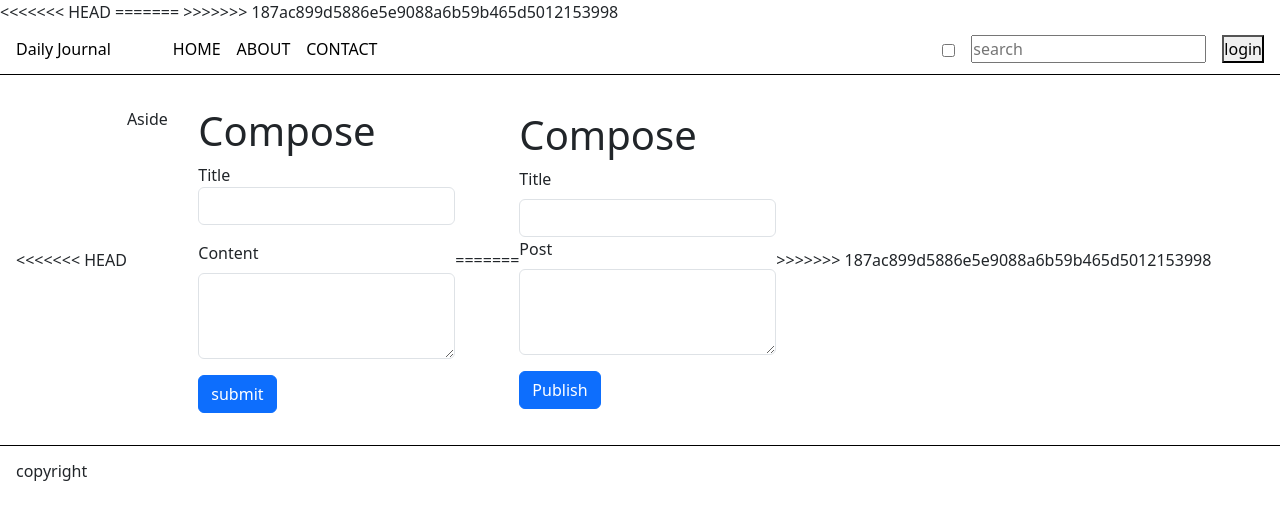
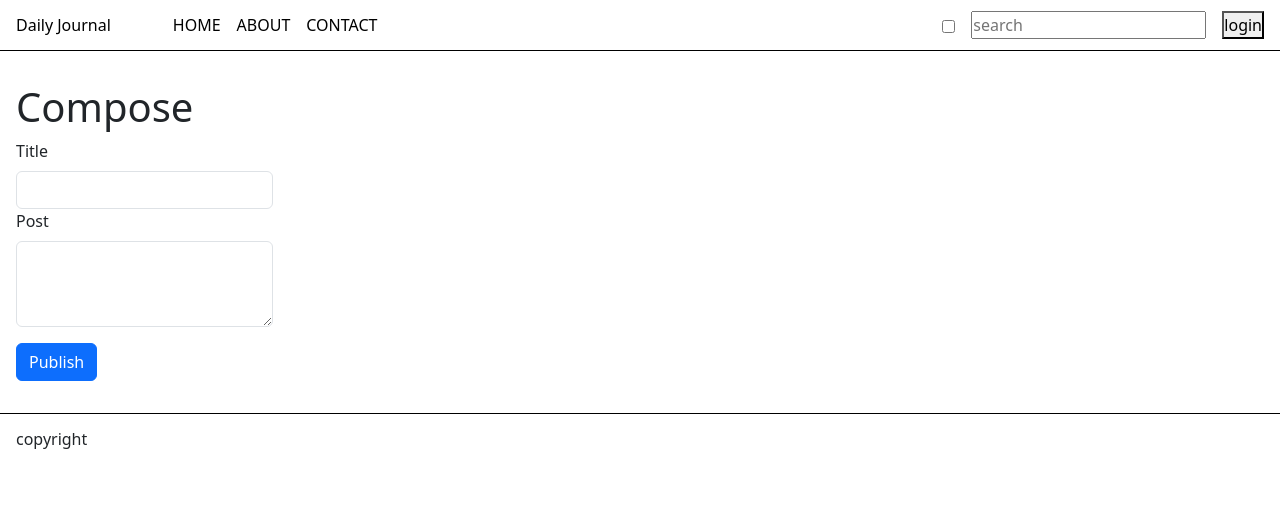
Before and after one commit to reyesprince31/Capstone-Project-BlogSite, a Node project: template views/compose.ejs in a window 1280 px wide. Shown: the top 520 px of the page. Run offline with Node 20 templates, Linux system fonts and the light colour scheme; the template is opened without the code that fills it, so the values that code supplies are empty.

Commit message:
updated main ready for applying noSQL

```diff
--- a/app.js
+++ b/app.js
@@ -1,15 +1,16 @@
 import express from "express";
-<<<<<<< HEAD
-import { getCompose, POSTS } from "./compose.js";
-=======
 import _ from "lodash";
->>>>>>> 187ac899d5886e5e9088a6b59b465d5012153998
 
 const app = express();
 const port = process.env.PORT || 3000;
 
-<<<<<<< HEAD
-const homeStartingContent =
+app.use(express.static("public"));
+app.use(express.urlencoded({ extended: true }));
+app.set("view engine", "ejs");
+
+let posts = [];
+
+const homeContent =
   "Lorem ipsum dolor sit amet consectetur adipisicing elit. Exercitationem dolorem cupiditate tempora asperiores neque laboriosam! Dolores obcaecati illo illum delectus atque vero assumenda dicta odio ut ad autem, ducimus, suscipit itaque. Ut laboriosam hic vitae ea illum quis tempora quam deserunt unde odio nisi, illo at, a doloribus similique quo, veniam repudiandae distinctio? Laborum unde perspiciatis nostrum cumque recusandae cupiditate officiis omnis tenetur! Hic labore aut ipsam laboriosam architecto deserunt eos reprehenderit velit mollitia saepe cupiditate doloribus illo porro sint, assumenda aliquam. Aut ducimus nemo natus enim, id quae aliquid laboriosam. Molestias voluptatem eaque quas aut nihil praesentium rem, voluptates aliquid quos animi non id corrupti eligendi perferendis quisquam optio suscipit reiciendis asperiores ex velit sunt eius et a. Perferendis, suscipit? Impedit illo tempore eum rerum! Repellendus ipsam vero voluptatum totam cupiditate dolorem pariatur iste iusto fuga id odio ex sed, odit in. Voluptas cumque possimus odio dolorum, in eum eveniet eius et non nobis quia porro rem vero fuga distinctio fugit quos, quasi ipsa quidem. Est quidem ea, deserunt neque omnis accusantium similique ut nesciunt ipsum nam aspernatur praesentium! Ipsum autem quisquam unde. Vitae, quia. Aperiam dolor autem accusantium porro reiciendis delectus sint, eius sunt? Ullam sint repellendus non?";
 
 const aboutContent =
@@ -18,70 +19,8 @@ const aboutContent =
 const contactContent =
   "Lorem ipsum dolor sit amet consectetur adipisicing elit. Exercitationem dolorem cupiditate tempora asperiores neque laboriosam! Dolores obcaecati illo illum delectus atque vero assumenda dicta odio ut ad autem, ducimus, suscipit itaque. Ut laboriosam hic vitae ea illum quis tempora quam deserunt unde odio nisi, illo at, a doloribus similique quo, veniam repudiandae distinctio? Laborum unde perspiciatis nostrum cumque recusandae cupiditate officiis omnis tenetur! Hic labore aut ipsam laboriosam architecto deserunt eos reprehenderit velit mollitia saepe cupiditate doloribus illo porro sint, assumenda aliquam. Aut ducimus nemo natus enim, id quae aliquid laboriosam. Molestias voluptatem eaque quas aut nihil praesentium rem, voluptates aliquid quos animi non id corrupti eligendi perferendis quisquam optio suscipit reiciendis asperiores ex velit sunt eius et a. Perferendis, suscipit? Impedit illo tempore eum rerum! Repellendus ipsam vero voluptatum totam cupiditate dolorem pariatur iste iusto fuga id odio ex sed, odit in. Voluptas cumque possimus odio dolorum, in eum eveniet eius et non nobis quia porro rem vero fuga distinctio fugit quos, quasi ipsa quidem. Est quidem ea, deserunt neque omnis accusantium similique ut nesciunt ipsum nam aspernatur praesentium! Ipsum autem quisquam unde. Vitae, quia. Aperiam dolor autem accusantium porro reiciendis delectus sint, eius sunt? Ullam sint repellendus non?";
 
-app.use(express.urlencoded({ extended: true }));
-app.use(express.static("public"));
-=======
-app.use(express.static("public"));
-app.use(express.urlencoded({ extended: true }));
->>>>>>> 187ac899d5886e5e9088a6b59b465d5012153998
-app.set("view engine", "ejs");
-
-let posts = [{
-  title: "Home",
-  content: "Lorem ipsum dolor sit amet consectetur adipisicing elit. Exercitationem dolorem cupiditate tempora asperiores neque laboriosam! Dolores obcaecati illo illum delectus atque vero assumenda dicta odio ut ad autem, ducimus, suscipit itaque. Ut laboriosam hic vitae ea illum quis tempora quam deserunt unde odio nisi, illo at, a doloribus similique quo, veniam repudiandae distinctio? Laborum unde perspiciatis nostrum cumque recusandae cupiditate officiis omnis tenetur! Hic labore aut ipsam laboriosam architecto deserunt eos reprehenderit velit mollitia saepe cupiditate doloribus illo porro sint, assumenda aliquam. Aut ducimus nemo natus enim, id quae aliquid laboriosam. Molestias voluptatem eaque quas aut nihil praesentium rem, voluptates aliquid quos animi non id corrupti eligendi perferendis quisquam optio suscipit reiciendis asperiores ex velit sunt eius et a. Perferendis, suscipit? Impedit illo tempore eum rerum! Repellendus ipsam vero voluptatum totam cupiditate dolorem pariatur iste iusto fuga id odio ex sed, odit in. Voluptas cumque possimus odio dolorum, in eum eveniet eius et non nobis quia porro rem vero fuga distinctio fugit quos, quasi ipsa quidem. Est quidem ea, deserunt neque omnis accusantium similique ut nesciunt ipsum nam aspernatur praesentium! Ipsum autem quisquam unde. Vitae, quia. Aperiam dolor autem accusantium porro reiciendis delectus sint, eius sunt? Ullam sint repellendus non?"
-}];
-
-const aboutContent =
-  "Lorem ipsum dolor sit amet consectetur adipisicing elit. Exercitationem dolorem cupiditate tempora asperiores neque laboriosam! Dolores obcaecati illo illum delectus atque vero assumenda dicta odio ut ad autem, ducimus, suscipit itaque. Ut laboriosam hic vitae ea illum quis tempora quam deserunt unde odio nisi, illo at, a doloribus similique quo, veniam repudiandae distinctio? Laborum unde perspiciatis nostrum cumque recusandae cupiditate officiis omnis tenetur! Hic labore aut ipsam laboriosam architecto deserunt eos reprehenderit velit mollitia saepe cupiditate doloribus illo porro sint, assumenda aliquam. Aut ducimus nemo natus enim, id quae aliquid laboriosam. Molestias voluptatem eaque quas aut nihil praesentium rem, voluptates aliquid quos animi non id corrupti eligendi perferendis quisquam optio suscipit reiciendis asperiores ex velit sunt eius et a. Perferendis, suscipit? Impedit illo tempore eum rerum! Repellendus ipsam vero voluptatum totam cupiditate dolorem pariatur iste iusto fuga id odio ex sed, odit in. Voluptas cumque possimus odio dolorum, in eum eveniet eius et non nobis quia porro rem vero fuga distinctio fugit quos, quasi ipsa quidem. Est quidem ea, deserunt neque omnis accusantium similique ut nesciunt ipsum nam aspernatur praesentium! Ipsum autem quisquam unde. Vitae, quia. Aperiam dolor autem accusantium porro reiciendis delectus sint, eius sunt? Ullam sint repellendus non?";
-
-const contactContent =
-  "Lorem ipsum dolor sit amet consectetur adipisicing elit. Exercitationem dolorem cupiditate tempora asperiores neque laboriosam! Dolores obcaecati illo illum delectus atque vero assumenda dicta odio ut ad autem, ducimus, suscipit itaque. Ut laboriosam hic vitae ea illum quis tempora quam deserunt unde odio nisi, illo at, a doloribus similique quo, veniam repudiandae distinctio? Laborum unde perspiciatis nostrum cumque recusandae cupiditate officiis omnis tenetur! Hic labore aut ipsam laboriosam architecto deserunt eos reprehenderit velit mollitia saepe cupiditate doloribus illo porro sint, assumenda aliquam. Aut ducimus nemo natus enim, id quae aliquid laboriosam. Molestias voluptatem eaque quas aut nihil praesentium rem, voluptates aliquid quos animi non id corrupti eligendi perferendis quisquam optio suscipit reiciendis asperiores ex velit sunt eius et a. Perferendis, suscipit? Impedit illo tempore eum rerum! Repellendus ipsam vero voluptatum totam cupiditate dolorem pariatur iste iusto fuga id odio ex sed, odit in. Voluptas cumque possimus odio dolorum, in eum eveniet eius et non nobis quia porro rem vero fuga distinctio fugit quos, quasi ipsa quidem. Est quidem ea, deserunt neque omnis accusantium similique ut nesciunt ipsum nam aspernatur praesentium! Ipsum autem quisquam unde. Vitae, quia. Aperiam dolor autem accusantium porro reiciendis delectus sint, eius sunt? Ullam sint repellendus non?";
-
-
 app.get("/", (req, res) => {
-<<<<<<< HEAD
-  res.render("home", {
-    startingContent: homeStartingContent,
-    getPosts: POSTS,
-  });
-});
-
-app.get("/about", (req, res) => {
-  res.render("about", { aboutContent: aboutContent });
-});
-
-app.get("/contact", (req, res) => {
-  res.render("contact", { contactContent: contactContent });
-});
-
-app.get("/compose", (req, res) => {
-  res.render("compose");
-});
-
-app.post("/compose", (req, res) => {
-  const { getTitle, getContent } = req.body;
-
-  getCompose(getTitle, getContent);
-
-  res.redirect("/");
-});
-
-app.get("/posts/:postName", (req, res) => {
-  const requestedTitle = req.params.postName;
-  POSTS.forEach((post) => {
-    const storedTitle = post.title;
-    if (storedTitle === requestedTitle) {
-      res.render("post", {
-        requestedPostTitle: post.title,
-        requestedPostContent: post.content,
-      });
-      console.log("Match Found");
-    }
-  });
-=======
-  res.render("home", { postContent: posts });
-
->>>>>>> 187ac899d5886e5e9088a6b59b465d5012153998
+  res.render("home", { startingHomeContent: homeContent, postContent: posts });
 });
 
 app.get("/about", (req, res) => {
@@ -99,13 +38,13 @@ app.get("/compose", (req, res) => {
 app.get("/posts/:postName", (req, res) => {
   const requestedTitle = _.lowerCase(req.params.postName);
 
-  posts.forEach((post)=> {
+  posts.forEach((post) => {
     const storedTitle = _.lowerCase(post.title);
 
-    if (storedTitle === requestedTitle){
+    if (storedTitle === requestedTitle) {
       res.render("reqpost", {
         requestedPostTitle: post.title,
-        requestedPostContent: post.content
+        requestedPostContent: post.content,
       });
     }
   });
@@ -114,7 +53,7 @@ app.get("/posts/:postName", (req, res) => {
 app.post("/compose", (req, res) => {
   const { postTitle, postContent } = req.body;
 
-  if (postTitle){
+  if (postTitle && postContent) {
     const post = {
       title: postTitle,
       content: postContent,
@@ -126,6 +65,4 @@ app.post("/compose", (req, res) => {
   res.redirect("/");
 });
 
-
-
 app.listen(port, () => console.log(`Server running on port ${port} 🔥`));
--- a/public/css/style.css
+++ b/public/css/style.css
@@ -23,8 +23,6 @@ footer {
 a {
   color: black;
   text-decoration: none;
-<<<<<<< HEAD
-=======
 }
 
 .primary {
@@ -33,7 +31,6 @@ a {
 
 a.primary:hover {
   color: blueviolet;
->>>>>>> 187ac899d5886e5e9088a6b59b465d5012153998
 }
 
 .container {
@@ -92,31 +89,3 @@ a.primary:hover {
   align-items: end;
   grid-gap: 1rem;
 }
-
-.main-wrapper {
-  display: grid;
-  grid-template-columns: 0.3fr 1.5fr;
-  grid-template-rows: 1fr;
-  gap: 20px;
-  grid-auto-flow: row;
-
-}
-
-<<<<<<< HEAD
-aside {
-  position: sticky;
-  top: 0;
-  left: 0;
-  overflow-y: auto;
-  height: 100vh;
-}
-
-main {
-  flex-grow: 1;
-  overflow-y: auto;
-=======
-
-.form-group {
-  width: 100%;
->>>>>>> 187ac899d5886e5e9088a6b59b465d5012153998
-}
--- a/views/compose.ejs
+++ b/views/compose.ejs
@@ -1,38 +1,6 @@
 <%- include('partials/header.ejs') %>
 <body>
     <div class="container">
-<<<<<<< HEAD
-        <div class="main-wrapper">
-            <div class="side-container">
-                <aside>
-                    <header>Aside</header>
-                    <nav>
-
-                    </nav>
-                </aside>
-            </div>
-            <main>
-                <article>
-                    <header>
-                        <h1>Compose</h1>
-                    </header>
-                    <section>
-                        <form method="post">
-                            <div class="mb-3">
-                                <label>Title</label>
-                                <input type="text" class="form-control" name="getTitle">
-                            </div>
-                            <div class="mb-3">
-                                <label class="form-label">Content</label>
-                                <textarea class="form-control" rows="3" name="getContent"></textarea>
-                            </div>
-                            <button type="submit" class="btn btn-primary">submit</button>
-                        </form>
-                    </section>
-                </article>
-            </main>
-        </div>
-=======
 
         <div class="form-group">
             <header>
@@ -51,7 +19,6 @@
             </section>
         </div>
 
->>>>>>> 187ac899d5886e5e9088a6b59b465d5012153998
     </div>
 </body>
 <%- include('partials/footer.ejs') %>
--- a/views/partials/header.ejs
+++ b/views/partials/header.ejs
@@ -5,10 +5,7 @@
     <meta name="viewport" content="width=device-width, initial-scale=1.0" />
     <title>My Blog</title>
     <link href="https://cdn.jsdelivr.net/npm/bootstrap@5.3.0/dist/css/bootstrap.min.css" rel="stylesheet" integrity="sha384-9ndCyUaIbzAi2FUVXJi0CjmCapSmO7SnpJef0486qhLnuZ2cdeRhO02iuK6FUUVM" crossorigin="anonymous">
-<<<<<<< HEAD
-=======
 
->>>>>>> 187ac899d5886e5e9088a6b59b465d5012153998
     <link rel="stylesheet" href="/css/style.css" />
   </head>
 
```
Also changed, not shown: views/about.ejs (+0 -8 lines), views/contact.ejs (+0 -8 lines), views/home.ejs (+2 -27 lines).
